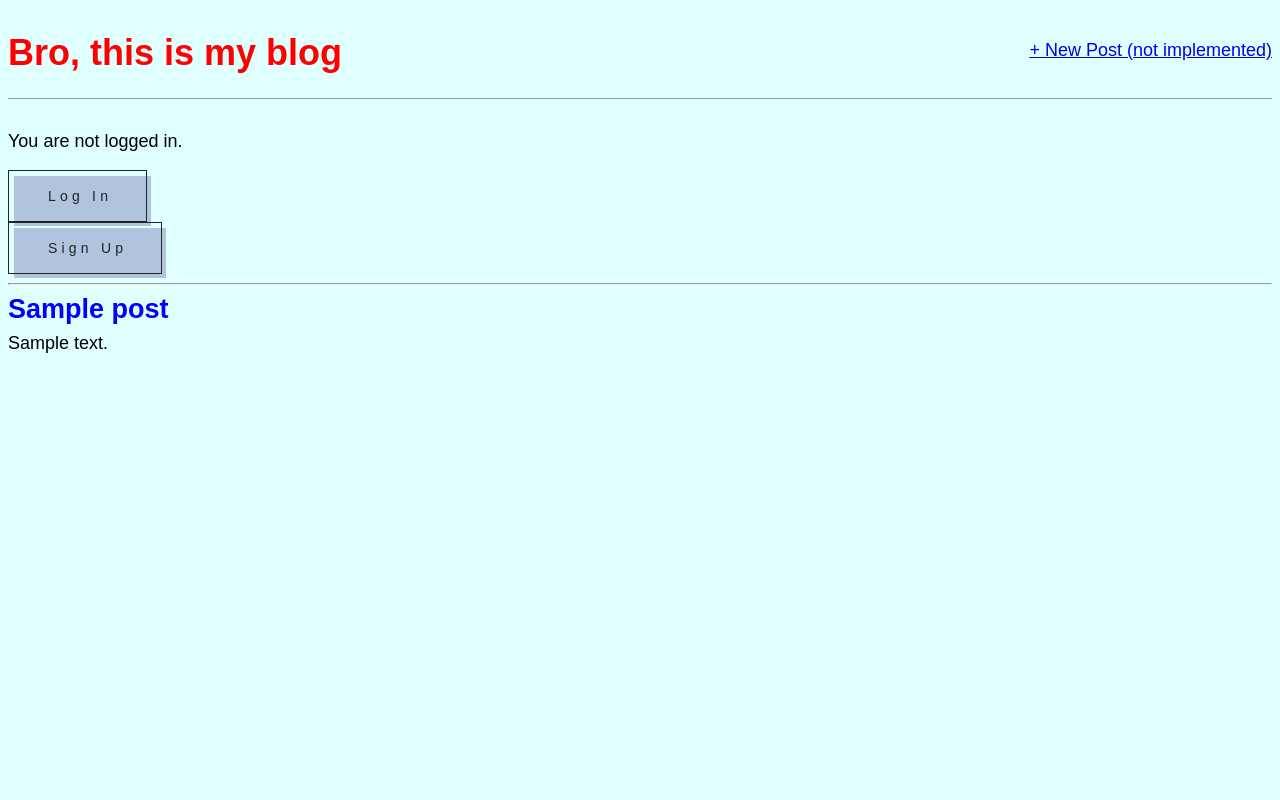
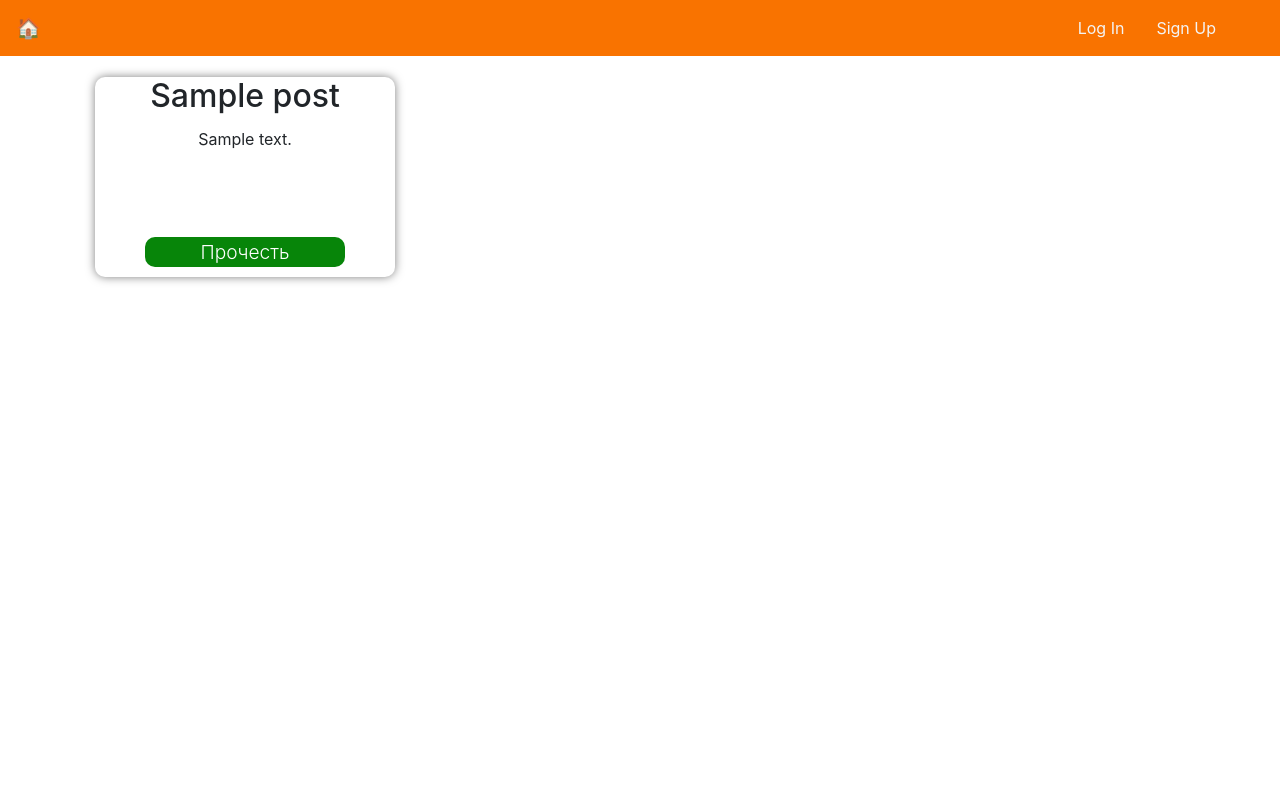
Before and after one commit to alechries/AdminUserExampleDjango, a Django app: page / in a window 1280 px wide. Run offline with Django 3.2, Linux system fonts and the light colour scheme; tables that the repository leaves empty hold one stand-in row (values such as "Sample post"); some libraries are stand-ins or nearby versions.

```diff
--- a/AdminUser/apps/blog/models.py
+++ b/AdminUser/apps/blog/models.py
@@ -2,8 +2,9 @@ from django.db import models
 
 
 class Post(models.Model):
-    title = models.CharField(verbose_name='Заголовок', max_length=200)
-    author = models.ForeignKey('auth.User', verbose_name='Автор', on_delete=models.CASCADE,)
+    title = models.CharField(verbose_name='Заголовок', max_length=15)
+    author = models.ForeignKey('auth.User', verbose_name='Автор', on_delete=models.CASCADE)
+    body_preview = models.TextField(verbose_name='Превью содержания', null=True, max_length=140)
     body = models.TextField(verbose_name='Содержание')
 
     def __str__(self):
--- a/AdminUser/apps/blog/urls.py
+++ b/AdminUser/apps/blog/urls.py
@@ -1,8 +1,9 @@
 from django.contrib import admin
 from django.urls import path, include
-from .views import BlogListView, BlogDetailView
+from .views import BlogListView, BlogDetailView, post_new
 
 urlpatterns = [
     path('', BlogListView.as_view(), name='home'),
     path('post/<int:pk>/', BlogDetailView.as_view(), name='post'),
+    path('post/new/', post_new, name='post_new'),
 ]
--- a/AdminUser/apps/blog/views.py
+++ b/AdminUser/apps/blog/views.py
@@ -1,5 +1,7 @@
 from django.views.generic import ListView, DetailView
+from django.shortcuts import render, redirect
 from .models import Post
+from .forms import PostForm
 
 
 class BlogListView(ListView):
@@ -10,3 +12,15 @@ class BlogListView(ListView):
 class BlogDetailView(DetailView):
     model = Post
     template_name = 'main/post.html'
+
+
+def post_new(request):
+    if request.method == "POST":
+        form = PostForm(request.POST)
+        if form.is_valid():
+            post = form.save(commit=False)
+            post.author = request.user
+            post.save()
+            return redirect('post', pk=post.pk)
+    form = PostForm()
+    return render(request, 'main/post_edit.html', {'form': form})
--- a/AdminUser/settings.py
+++ b/AdminUser/settings.py
@@ -45,7 +45,10 @@ INSTALLED_APPS = [
     'django.contrib.staticfiles',
     'blog.apps.BlogConfig',
     'accounts.apps.AccountsConfig',
+    'crispy_forms',
 ]
+
+CRISPY_TEMPLATE_PACK = 'bootstrap4'
 
 MIDDLEWARE = [
     'django.middleware.security.SecurityMiddleware',
--- a/AdminUser/static/main/css/base.css
+++ b/AdminUser/static/main/css/base.css
@@ -76,3 +76,199 @@ header h1 a {
     transform: translate(4px, 4px);
     background: white;
 }
+
+.navbar{
+ background:#F97300;
+}
+
+.nav-link , .navbar-brand{
+ color: #f4f4f4;
+ cursor: pointer;
+}
+
+.nav-link{
+ margin-right: 1em !important;
+}
+
+.nav-link:hover{
+ background: #f4f4f4;
+ color: #f97300;
+}
+
+.navbar-collapse{
+ justify-content: flex-end;
+}
+
+.navbar-toggler{
+  background:#fff !important;
+}
+.navbar-collapse{
+ justify-content: flex-end;
+}
+
+.bg-dark{
+background-color:#343a40!important
+}
+
+.bg-primary{
+background-color:#343a40!important
+}
+
+* {
+    box-sizing: border-box;
+}
+
+.mainboard{
+    height: 100vh;
+    background-color:#B8B7B6 ;
+    display: flex;
+    justify-content: center;
+    align-items: center;
+    flex-direction: column;
+}
+
+.card__one{
+    width: 300px;
+    height: 200px;
+    background-color: #FFF;
+    border-radius: 10px;
+    display: flex;
+    float: left;
+    flex-direction: column;
+    align-items: center;
+    margin: 10px;
+    box-shadow: 0 0 10px rgba(0,0,0,0.5)
+}
+
+.card__one-title{
+    height: 50px;
+    height: 50px;
+    width: 100%;
+    display: flex;
+    justify-content: center;
+}
+
+.rating-area {
+    display: flex;
+    justify-content: center;
+}
+
+.rating-area:not(:checked) > input {
+	display: none;
+}
+
+.rating-area:not(:checked) > label {
+	float: right;
+	width: 25px;
+	padding: 0;
+	cursor: pointer;
+	font-size: 32px;
+	line-height: 32px;
+	color: lightgrey;
+	text-shadow: 1px 1px #bbb;
+}
+
+.rating-area:not(:checked) > label:before {
+	content: '★';
+}
+
+.rating-area > input:checked ~ label {
+	color: gold;
+	text-shadow: 1px 1px #c60;
+}
+
+.rating-area:not(:checked) > label:hover,
+.rating-area:not(:checked) > label:hover ~ label {
+	color: gold;
+}
+
+.rating-area > input:checked + label:hover,
+.rating-area > input:checked + label:hover ~ label,
+.rating-area > input:checked ~ label:hover,
+.rating-area > input:checked ~ label:hover ~ label,
+.rating-area > label:hover ~ input:checked ~ label {
+	color: gold;
+	text-shadow: 1px 1px goldenrod;
+}
+
+.rate-area > label:active {
+	position: relative;
+}
+
+.card__one-money{
+    display: flex;
+}
+
+.money{
+    display: flex;
+    width: 100%;
+}
+
+.card__one-money-text{
+    display: block;
+    text-align: center;
+}
+
+.card__one-line{
+    width: 95%;
+}
+
+.card__one-card-description{
+    width: 100%;
+    text-align: center;
+    margin-up: 15px;
+    height: 20px;
+    text-overflow: ellipsis;
+}
+
+.card__one-btn{
+    display: flex;
+    justify-content: center;
+    width: 200px;
+    border-radius: 10px;
+    outline: none;
+    height: 30px;
+    background-color: #078509;
+    border: none;
+    cursor: pointer;
+    text-align: center;
+    margin-top: 90px;
+}
+
+.card__one-btn:hover{
+    height: 30px;
+    display: flex;
+    justify-content: center;
+    width: 200px;
+    border-radius: 10px;
+    outline: none;
+    background-color: #078509;
+    border: none;
+    cursor: pointer;
+    text-align: center;
+}
+
+.btn-text{
+    color: #ffffff;
+    font-size: larger;
+    font-weight: 300;
+    margin: auto;
+}
+
+.card__one-clock{
+    display: flex;
+    justify-content: center;
+    width: 100%;
+    height: 50px;
+    align-items: center;
+}
+
+i.far.fa-clock:before {
+    height: 10px;
+    margin-right: 10px;
+}
+
+.card__one-clock-text{
+    font-size: larger;
+    font-weight: 400;
+}
--- a/AdminUser/templates/main/base.html
+++ b/AdminUser/templates/main/base.html
@@ -4,40 +4,53 @@
 <head>
   <title>Bro, it's blog</title>
   <link href="{% static 'main/css/base.css' %}" rel="stylesheet">
+  <link rel="stylesheet"
+        href="https://maxcdn.bootstrapcdn.com/bootstrap/4.0.0/css/bootstrap.min.css"
+        integrity="sha384-Gn5384xqQ1aoWXA+058RXPxPg6fy4IWvTNh0E263XmFcJlSAwiGgFAW/dAiS6JXm"
+        crossorigin="anonymous">
 </head>
 <body bgcolor="#E0FFFF">
 <div>
-      <header>
-        <div class="nav-left">
-          <h1><a href="{% url 'home' %}">Bro, this is my blog</a></h1>
+  <header class="header">
+    <nav class="navbar navbar-expand-lg fixed-top ">
+      <a class="navbar-brand" href="{% url 'home' %}">🏠</a>
+      {% if user.is_authenticated %}
+      <a class="navbar-brand" href="{% url 'post_new' %}">➕</a>
+      {% endif %}
+      {% if user.is_superuser %}
+      <a class="navbar-brand" href="/admin/">✏</a>
+      {% endif %}
+      <button class="navbar-toggler" type="button" data-toggle="collapse" data-target="#navbarSupportedContent" aria-controls="navbarSupportedContent" aria-expanded="false" aria-label="Toggle navigation">
+        <span class="navbar-toggler-icon"></span>
+      </button>
+      <div class="collapse navbar-collapse " id="navbarSupportedContent">
+        <ul class="navbar-nav mr-4">
+          {% if user.is_authenticated %}
+          <li class="nav-item">
+            <a class="nav-link" href="{% url 'logout' %}">Log Out</a>
+          </li>
+          {% else %}
+          <li class="nav-item">
+            <a class="nav-link" href="{% url 'login' %}">Log In</a>
+          </li>
+          <li class="nav-item">
+            <a class="nav-link" href="{% url 'signup' %}">Sign Up</a>
+          </li>
+          {% endif %}
+        </ul>
       </div>
-        <div class="nav-right">
-          <a href="{% url 'home' %}">+ New Post (not implemented)</a>
+    </nav>
+  </header>
+  <hr />
+  <hr />
+  <div class="content container">
+            <div class="row">
+                <div class="col-md-8">
+                    {% block content %}
+                    {% endblock %}
                 </div>
-      </header>
-        {% if user.is_authenticated %}
-        <p>Hi {{ user.username }}!</p>
-        <div>
-          <a href="{% url 'logout' %}">
-            <button class="button-one">Log Out</button>
-          </a>
             </div>
-        {% else %}
-          <p>You are not logged in.</p>
-          <div>
-            <a href="{% url 'login' %}">
-              <button class="button-one">Log In</button>
-            </a>
   </div>
-          <div>
-            <a href="{% url 'signup' %}">
-              <button class="button-one">Sign Up</button>
-            </a>
-          </div>
-        {% endif %}
-         <hr />
-    {% block content %}
-    {% endblock content %}
 </div>
 </body>
 </html>
--- a/AdminUser/templates/main/home.html
+++ b/AdminUser/templates/main/home.html
@@ -1,10 +1,15 @@
 {% extends 'main/base.html' %}
 
 {% block content %}
-  {% for post in object_list %}
-    <div class="post-entry">
-      <h2><a href="">{{ post.title }}</a></h2>
-      <p>{{ post.body }}</p>
-    </div>
-  {% endfor %}
+
+{% for post in object_list %}
+<div class="card__one">
+  <div class="card__one-title">
+    <h2>{{ post.title }}</h2>
+  </div>
+  <div class="card__one-card-description">{{ post.body_preview }}</div>
+  <div><a href="{% url 'post' pk=post.id %}"><button class="card__one-btn"><span class="btn-text">Прочесть</span></button></a></div>
+</div>
+
+{% endfor %}
 {% endblock content %}
--- a/AdminUser/templates/main/post.html
+++ b/AdminUser/templates/main/post.html
@@ -5,5 +5,4 @@
     <h2>{{ post.title }}</h2>
     <p>{{ post.body }}</p>
   </div>
-
 {% endblock content %}
--- a/AdminUser/templates/registration/login.html
+++ b/AdminUser/templates/registration/login.html
@@ -1,4 +1,6 @@
-{% extends 'main/base.html' %} &nbsp;{% block content %}
+{% extends 'main/base.html' %} &nbsp;
+
+{% block content %}
 <h2>Log In</h2>
 <form method="post">
   {% csrf_token %}
```
Also changed, not shown: AdminUser/apps/blog/forms.py (added, +10 -0 lines), AdminUser/templates/main/post_edit.html (added, +11 -0 lines), manage.py (line endings or trailing spaces). Lines whose indentation alone changed are shown as unchanged.
